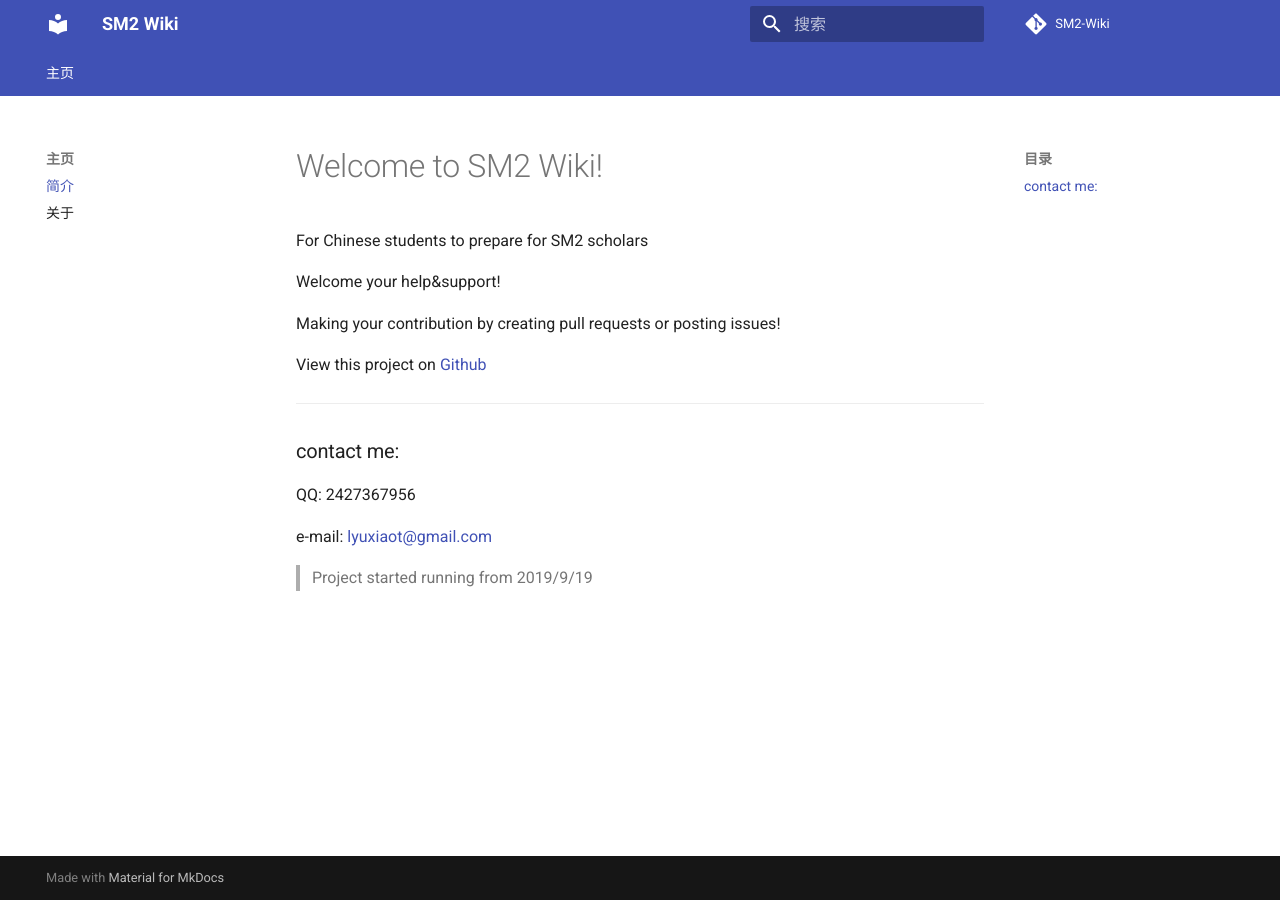
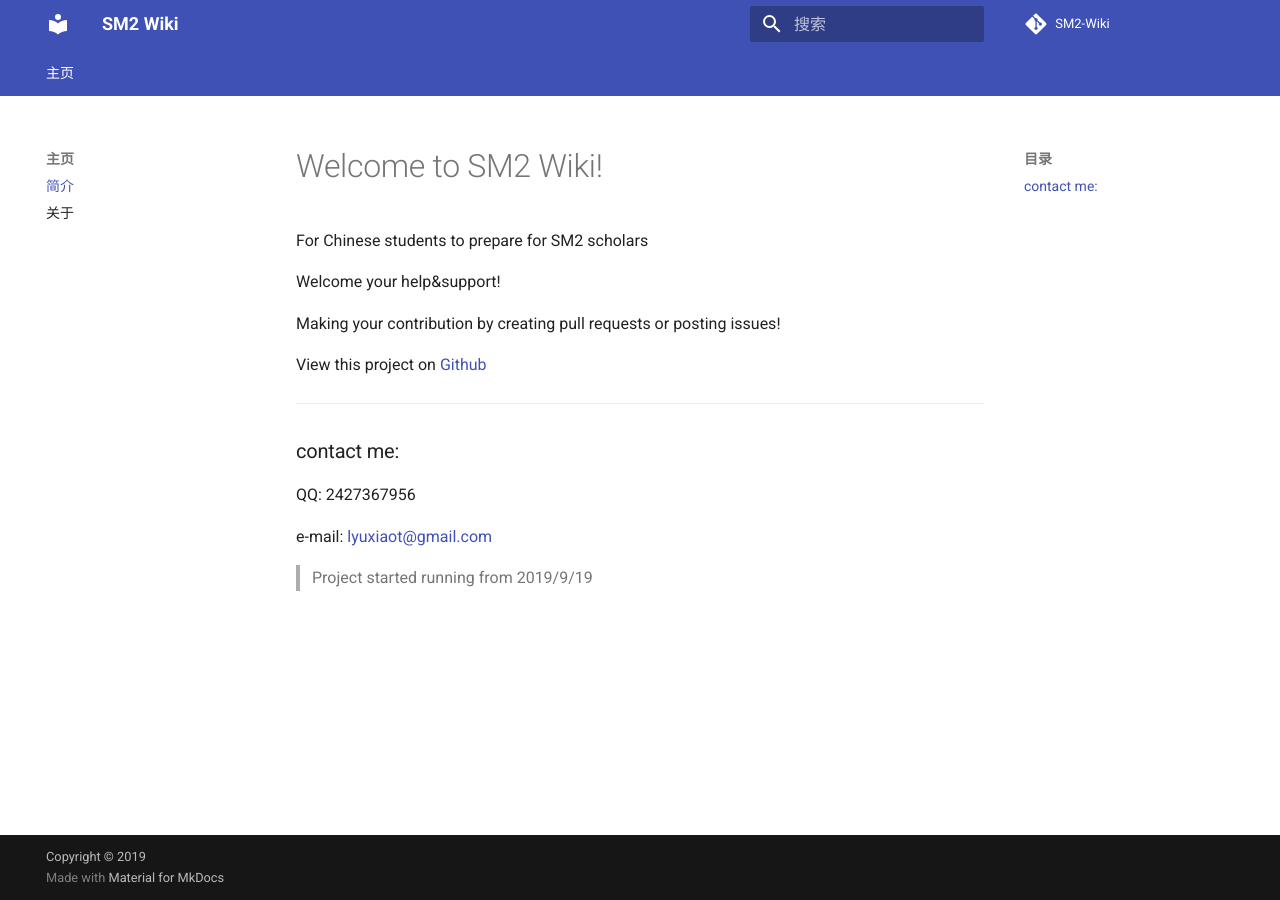
Before and after one commit to SM2-wiki/SM2-wiki, an MkDocs documentation site: the page built from docs/index.md, in a window 1280 px wide. Built offline with MkDocs 1.6.1 and Material for MkDocs 9.7.7, drawn with Linux system fonts in a browser that asks for light colours; comment, search, counter and statistics services are not loaded.

Commit message:
Update mkdocs.yml

```diff
--- a/mkdocs.yml
+++ b/mkdocs.yml
@@ -6,6 +6,12 @@
 repo_url: 'https://github.com/Rye-Catcher/SM2-Wiki'
 edit_uri: 'edit/master/docs/'
 
+
+copyright: 'Copyright &copy; 2019 '
+
+google_analytics:
+  - 'UA-148396512-1'
+  - 'auto'
 
 nav:
 
```
